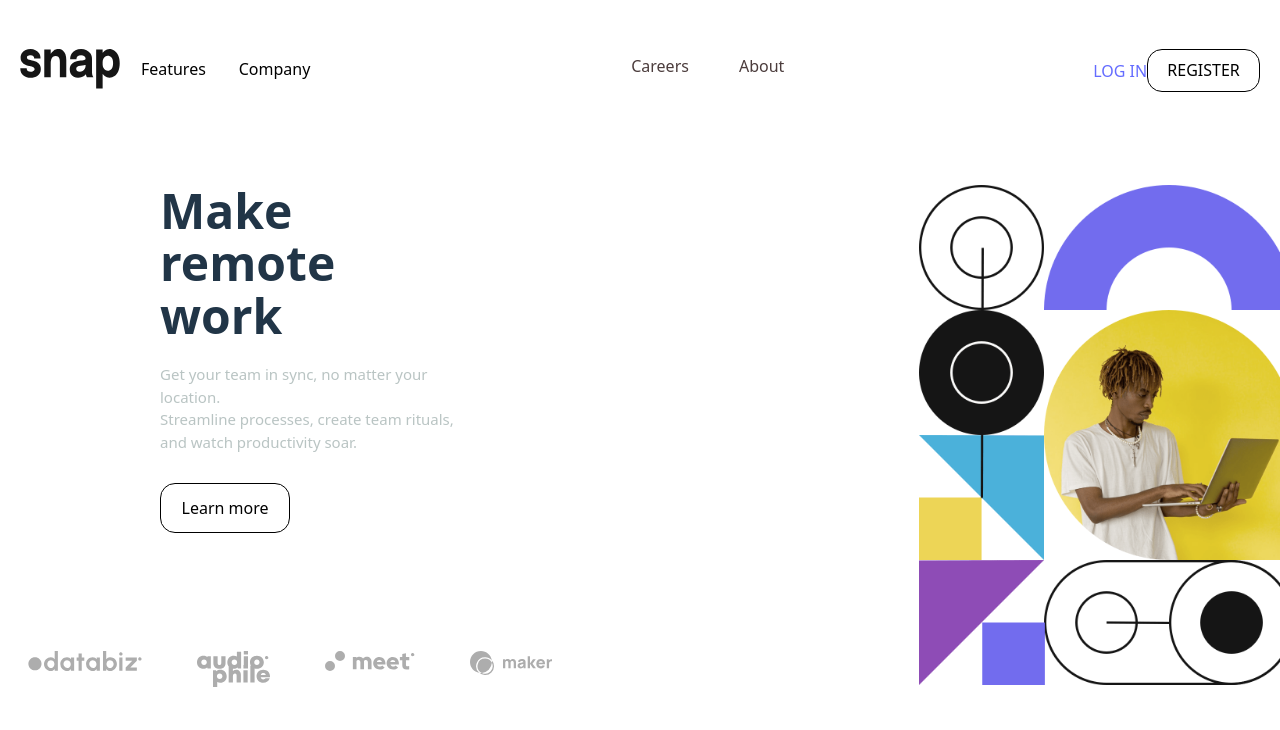
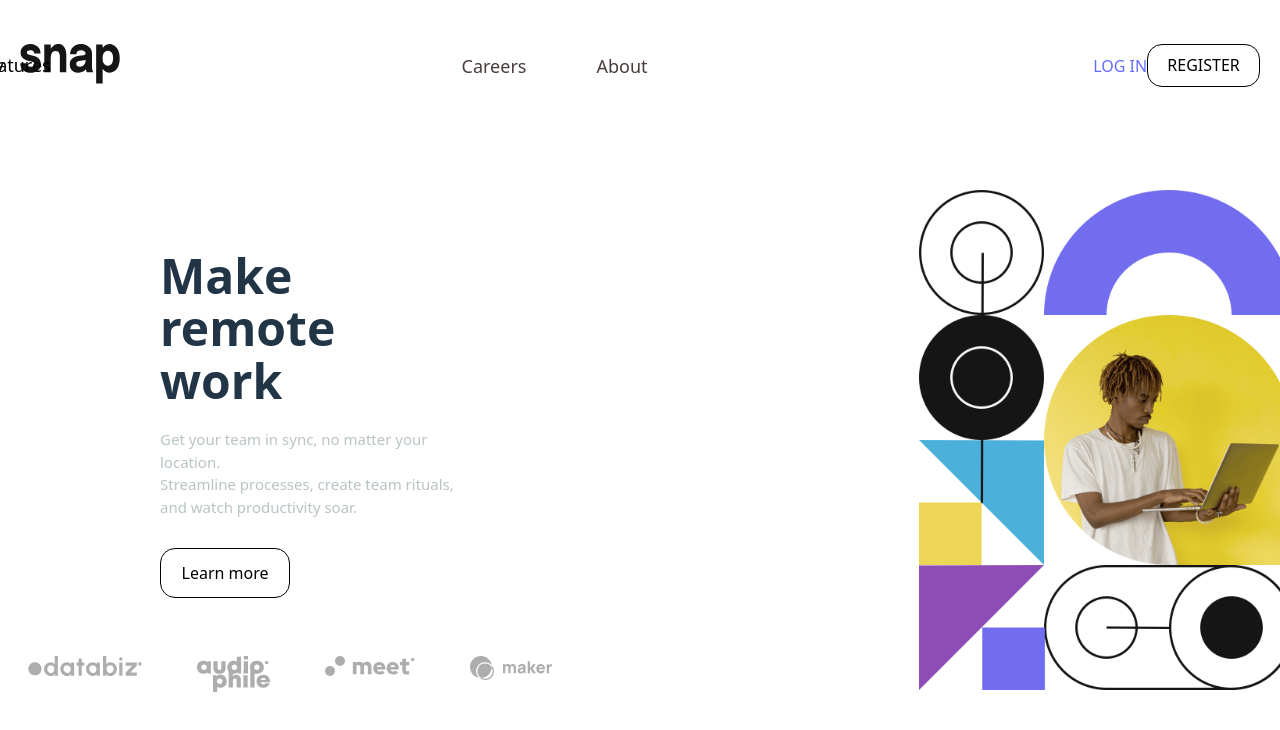
Before and after one commit to Ndima-karabo17/UI-Challenge-React, a React (Vite) app: page / in a window 1280 px wide. Shown: the top 730 px of the page. Built offline with nearby package versions, Linux system fonts and the light colour scheme.

Commit message:
Update Styles.css
I took header a little bit down so it cover the space that was there

```diff
--- a/src/Styles.css
+++ b/src/Styles.css
@@ -24,18 +24,19 @@ header{
 .dropdown {
   position: relative;
   display: inline-block;
- margin-left: -300px;
+  margin-left: -500px;
 }
 
-/* Dropdown button */
+
 .dropbtn {
   background: none;
   border: none;
   font: inherit;
   cursor: pointer;
   padding: 8px 12px;
-  font-size: 16px;
+  font-size: 18px;
   color: black;
+  margin-left: -100px;
 }
 
 
@@ -49,10 +50,9 @@ header{
   z-index: 10;
   min-width: 180px;
   border-radius: 5px;
-
+  margin-left: -100px;
 }
 
-/* Show menu on hover */
 .dropdown:hover .dropdown-content {
   display: block;
 }
@@ -81,24 +81,27 @@ header{
 
 .career-nav{
   display: flex;
-  gap: 50px;
-
+  gap: 70px;
+  margin-top: 4px;
 }
 .career-nav a{
 text-decoration: none;
 color: rgb(75, 60, 60);
 font-weight: normal;
 margin-top: 5px;
+font-size: 18px;
+
 }
 .makes-div{
   display: flex;
-  margin-top: 30px;
+  margin-top: 40px;
   justify-content: space-between;
   padding: 60px;
 }
 .smaller-div{
 width: 50%;
 margin-left: 100px;
+margin-top: 60px;
 }
 
 #first-heading{
```
